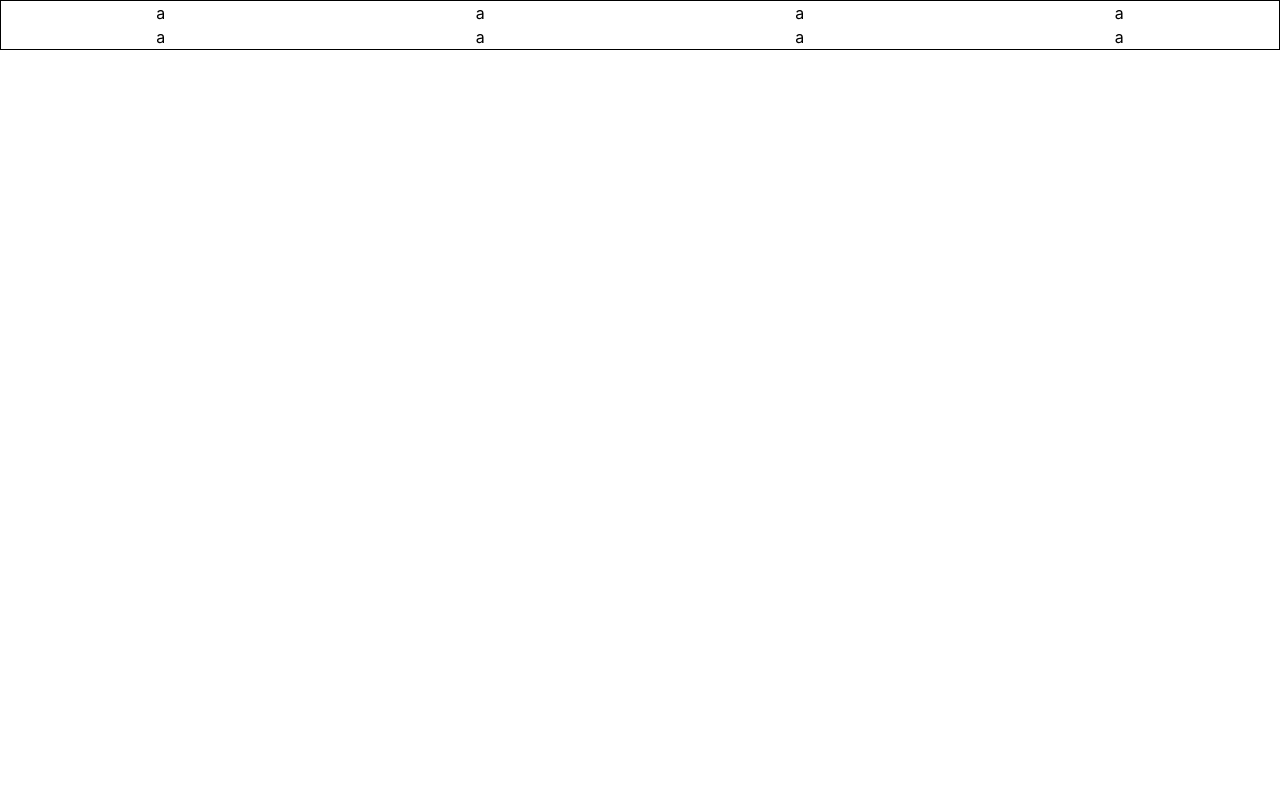
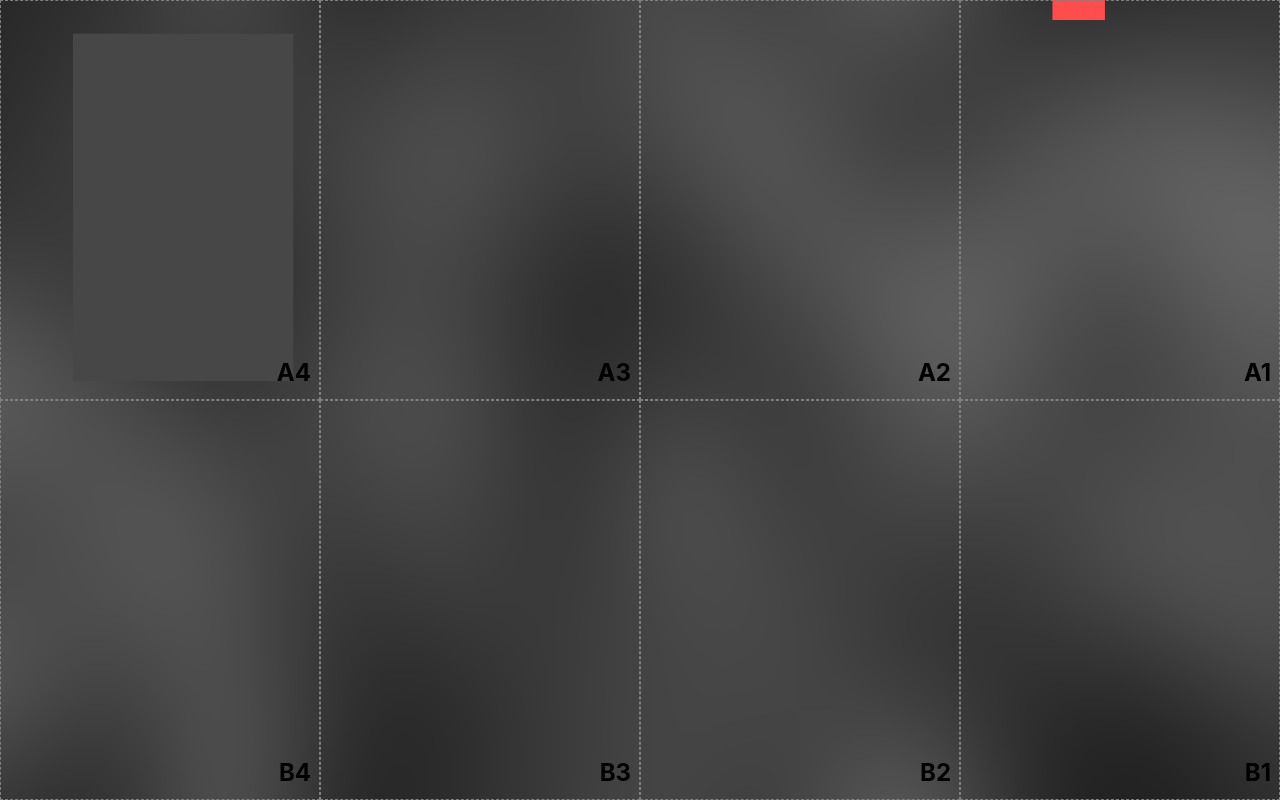
Before and after one commit to belfz/lunares-map-client, a React (Create React App) app: page / in a window 1280 px wide. Built offline with nearby package versions, Linux system fonts and the light colour scheme.

Commit message:
map background

```diff
--- a/src/App.css
+++ b/src/App.css
@@ -1,5 +1,6 @@
 .App {
   text-align: center;
+  height: 100%;
 }
 
 .App-logo {
--- a/src/App.tsx
+++ b/src/App.tsx
@@ -4,9 +4,7 @@ import { Map } from "./components/Map";
 
 function App() {
   return (
-    <div className="App">
       <Map />
-    </div>
   );
 }
 
--- /dev/null
+++ b/src/components/LunarArea.tsx
@@ -0,0 +1,23 @@
+import styled from "styled-components"
+import React from "react";
+
+const LunarAreaContainer = styled.div`
+  border: 1px dashed gray;
+  display: flex;
+  flex-direction: column-reverse;
+  align-items: flex-end;
+  padding: .5rem;
+`;
+
+interface Props {
+  id: string;
+  title?: string;
+}
+
+export const LunarArea = ({ id }: Props) => {
+  return (
+    <LunarAreaContainer>
+      <h2>{id}</h2>
+    </LunarAreaContainer>
+  )
+};
--- a/src/components/Map.tsx
+++ b/src/components/Map.tsx
@@ -1,26 +1,28 @@
 import styled from "styled-components"
 import React from "react";
+import { LunarArea } from "./LunarArea";
+import mapBg from "../map-bg.png";
 
 const MapContainer = styled.div`
   display: grid;
   grid-template-columns: 1fr 1fr 1fr 1fr;
   grid-template-rows: 1fr 1fr;
-  height: 100%;
-
-  border: 1px solid black;
+  height: 100vh;
+  background-image: url(${mapBg});
+  background-repeat: round;
 `;
 
 export const Map = () => {
   return (
     <MapContainer>
-      <div>a</div>
-      <div>a</div>
-      <div>a</div>
-      <div>a</div>
-      <div>a</div>
-      <div>a</div>
-      <div>a</div>
-      <div>a</div>
+      <LunarArea id="A4" />
+      <LunarArea id="A3" />
+      <LunarArea id="A2" />
+      <LunarArea id="A1" />
+      <LunarArea id="B4" />
+      <LunarArea id="B3" />
+      <LunarArea id="B2" />
+      <LunarArea id="B1" />
     </MapContainer>
   )
 };
```
Also changed, not shown: src/map-bg.png (added).
